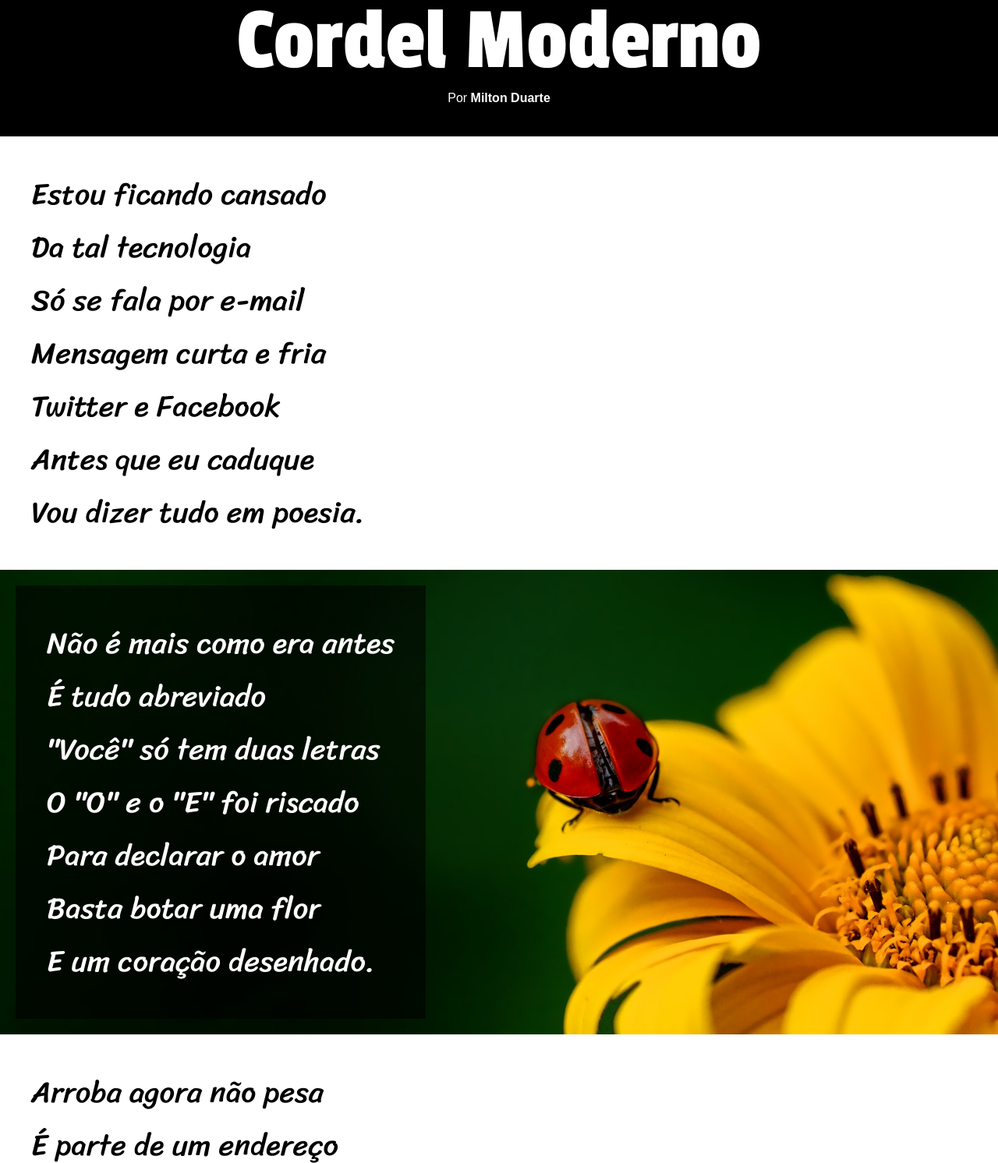
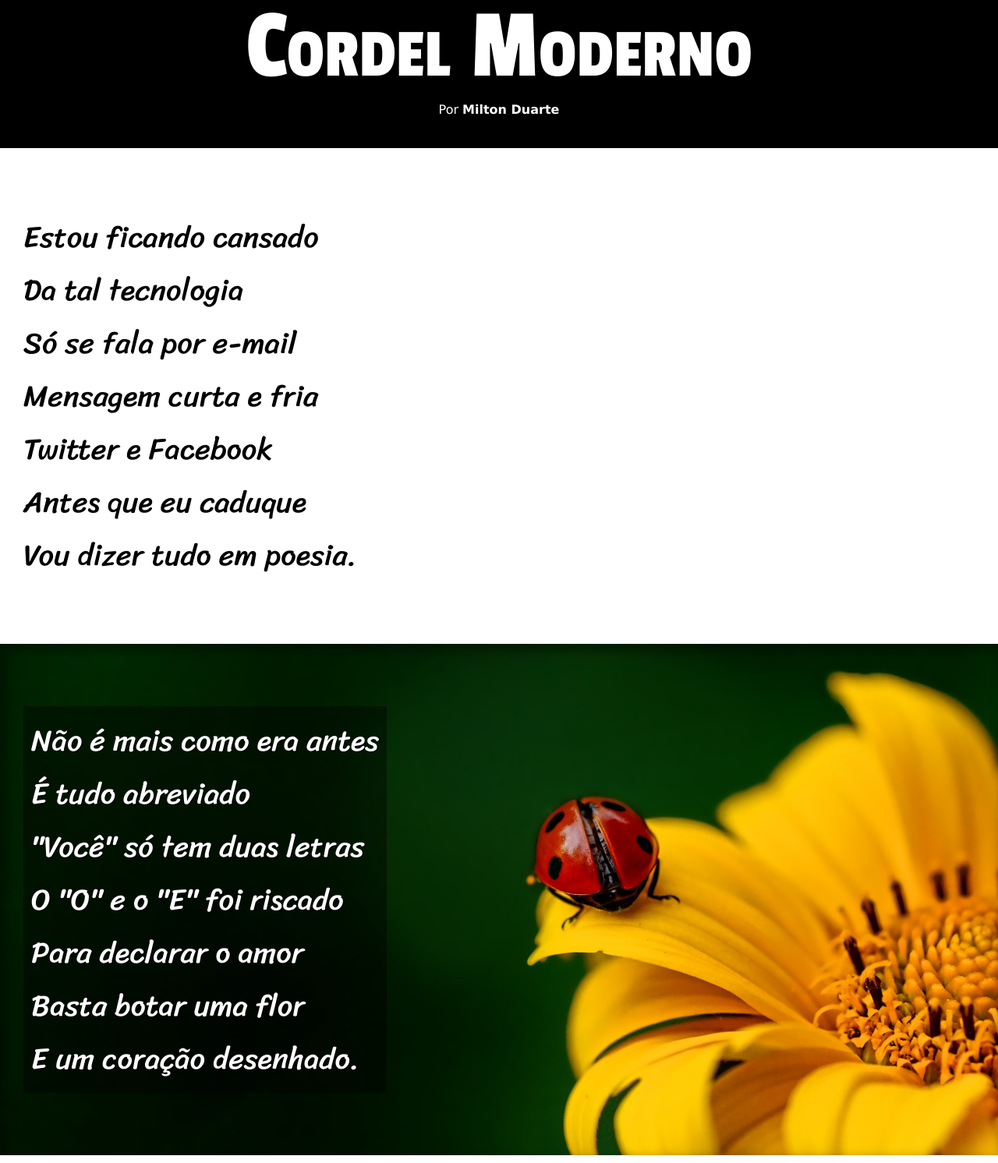
Before and after one commit to leonardodbc/projeto-cordel, a plain HTML site: page index.html in a window 1280 px wide. Shown: the part 60-1552 px from the top of the page at 78% size. Drawn offline with Linux system fonts and the light colour scheme.

Commit message:
att projeto-cordel

```diff
--- a/index.html
+++ b/index.html
@@ -13,7 +13,7 @@
             Cordel Moderno
         </h1>
         <p>
-            Por <a href="https://www.recantodasletras.com.br/poesias/3186743">Milton Duarte</a>
+            Por <a href="https://www.recantodasletras.com.br/poesias/3186743" target="_blank">Milton Duarte</a>
         </p>
     </header>
 
@@ -25,7 +25,7 @@
             Mensagem curta e fria<br>
             Twitter e Facebook<br>
             Antes que eu caduque<br>
-            Vou dizer tudo em poesia.<br>
+            Vou dizer tudo em poesia.
         </p>
     </section>
 
@@ -37,57 +37,63 @@
             O "O" e o "E" foi riscado<br>
             Para declarar o amor<br>
             Basta botar uma flor<br>
-            E um coração desenhado.<br>
+            E um coração desenhado.
         </p>
     </section>
 
     <section class="normal">
-        <p>Arroba agora não pesa<br>
+        <p>
+            Arroba agora não pesa<br>
             É parte de um endereço<br>
             Ponto final nem se usa<br>
             Ou vai até no começo<br>
             Agora é .com<br>
             Se o saite é muito bom<br>
-            Ele vale um alto preço.<br></p>
-    </section>
-
-    <section class="normal">
-        <p>Pra piorar a liguagem<br>
+            Ele vale um alto preço.
+        </p>
+        <br>
+        <p>
+            Pra piorar a liguagem<br>
             O emoticom é um risco<br>
             Tem símbolo para tudo<br>
             Ponto e vírgula e um asterisco<br>
             Um beijo significa<br>
             Pra entender como fica<br>
-            Decifre esse rabisco.<br></p>
+            Decifre esse rabisco.
+        </p>
     </section>
 
     <section class="img" id="img02">
-        <p>Tenho saudade das cartas<br>
+        <p>
+            Tenho saudade das cartas<br>
             Escritas com a própria mão<br>
             Mandava no mês de Junho<br>
             Só chegava no Verão<br>
             Mas matava a saudade<br>
             Era texto de verdade<br>
-            Nas linhas do coração.<br></p>
+            Nas linhas do coração.
+        </p>
     </section>
 
     <section class="normal">
-        <p>Agora, escrevo e envio<br>
+        <p>
+            Agora, escrevo e envio<br>
             Chegando na mesma hora<br>
             Mas quando vou prosear<br>
             A pessoa foi embora<br>
             Abriu outro aplicativo<br>
             O mundo ficou cativo<br>
-            Da tecnologia do agora.<br></p>
-    </section>
-    <section class="normal">
+            Da tecnologia do agora.<br>
+        </p>
+        <br>
         <p>Felizmente, pra orar<br>
             Não precisa de internet<br>
             Deus escuta todo mundo<br>
             Se quiser, faça esse teste<br>
             Dois pontos são dois joelhos<br>
             Seus lábios são aparelhos<br>
-            Deixe que Deus interprete.<br></p>
+            Deixe que Deus interprete.
+        </p>
     </section>
     <footer>
         <p>Site criado por Leonardo B. Cardoso</p>
--- a/style.css
+++ b/style.css
@@ -3,41 +3,37 @@
 @import url('https://fonts.googleapis.com/css2?family=Passion+One&family=Sriracha&display=swap');
 
 * {
-    padding: 0;
-    margin: 0;
+    padding: 0px;
+    margin: 0px;
 }
 
-html {
-    height: 100%;
-}
-
-p {
-    font-size: 3vw;
+html, body {
+    background-color: rgb(56, 56, 56);
+    min-height: 100vh;
+    font-family: Verdana, Geneva, Tahoma, sans-serif;
 }
 
 header {
-    width: 100%;
     background-color: black;
+    color: white;
 }
 
-header h1 {
+header > h1 {
     font-family: "Passion One";
+    font-variant: small-caps;
     font-weight: normal;
-    color: white;
     text-align: center;
     padding-top: 50px;
-    font-size: 9vw;
+    font-size: 10vw;
 }
 
-header p {
-    font-family: Arial, Helvetica, sans-serif;
+header > p {
     font-size: 1em;
     padding-bottom: 40px;
-    color: white;
     text-align: center;
 }
 
-header a {
+header > p > a {
     font-weight: bold;
     color: white;
     text-decoration: none;
@@ -47,12 +43,16 @@ header a:hover {
     text-decoration: underline;
 }
 
-section > p {
-    padding: 40px;
+section {
+    padding-top: 10vh;
+    padding-bottom: 10vh;
+    padding-left: 30px;
     font-family: "Sriracha";
+    font-size: 3vw;
 }
 
 footer {
+    font-size: 1.5em;
     background-color: black;
     color: white;
     text-align: center;
@@ -64,25 +64,27 @@ footer {
     color: black;
 }
 
+.img {
+    background-color: aqua;
+    color: white;
+    box-shadow: inset 6px 6px 13px 3px rgba(0, 0, 0, 0.350);
+    background-attachment: fixed;
+    background-repeat: no-repeat;
+    background-size: cover;
+    background-position: right center;
+}
+
 .img > p {
-    color: white;
-    margin: 20px;
+    padding: 10px;
+    text-shadow: 1px 1px 0px black;
     display: inline-block;
-    background-color: rgba(0, 0, 0, 0.575);
+    background-color: rgba(0, 0, 0, 0.400);
 }
 
 #img01 {
     background-image: url(imagens/background001.jpg);
-    background-size: cover;
-    background-repeat: no-repeat;
-    background-position: right center;
-    background-attachment: fixed;
 }
 
 #img02 {
     background-image: url(imagens/background002.jpg);
-    background-size: cover;
-    background-repeat: no-repeat;
-    background-position: right center;
-    background-attachment: fixed;
 }
```
